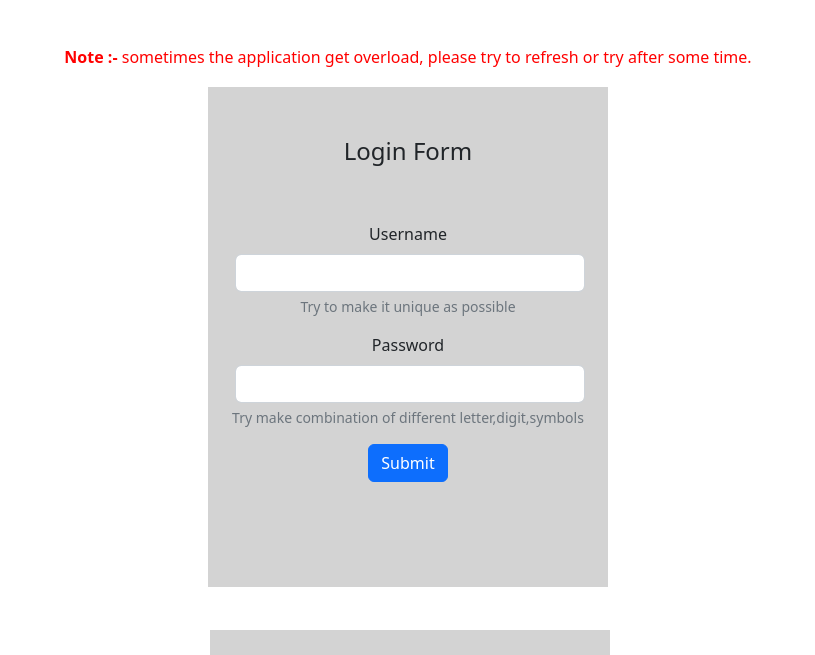
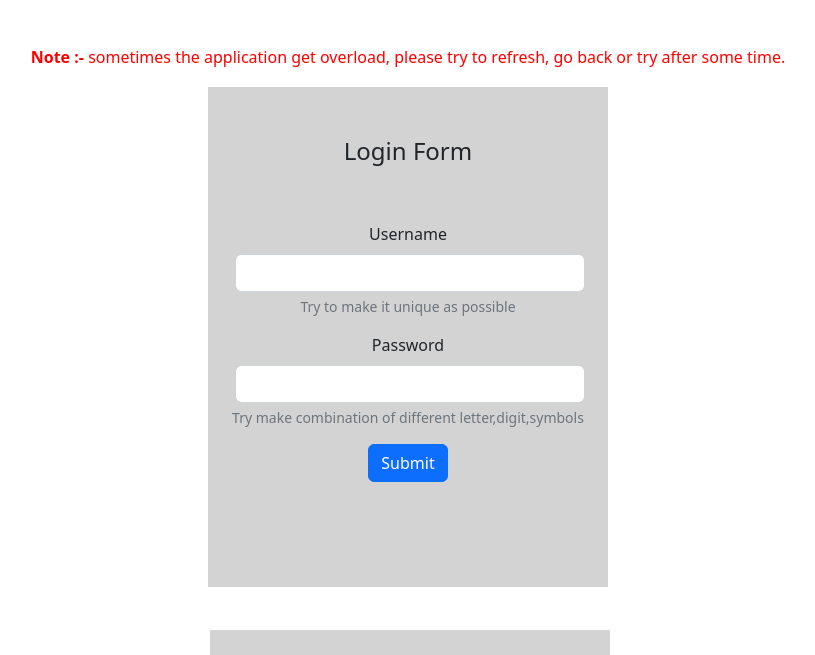
Before and after one commit to yashdarshankar/login-registeration_form, a website: page index.html in a window 1280 px wide. Shown: the top 655 px of the page, without its empty margins (232-1047 px from the left). Drawn offline with nearby package versions, Linux system fonts and the light colour scheme.

Commit message:
Update index.html

```diff
--- a/index.html
+++ b/index.html
@@ -44,7 +44,7 @@
   </head>
 <body>
   <br><br>
-  <h6><b>Note :- </b> sometimes the application get overload, please try to refresh or try after some time.</h6>
+  <h6><b>Note :- </b> sometimes the application get overload, please try to refresh, go back or try after some time.</h6>
   <div class="container">
     <br><br>
     <h4>Login Form</h4>
```
